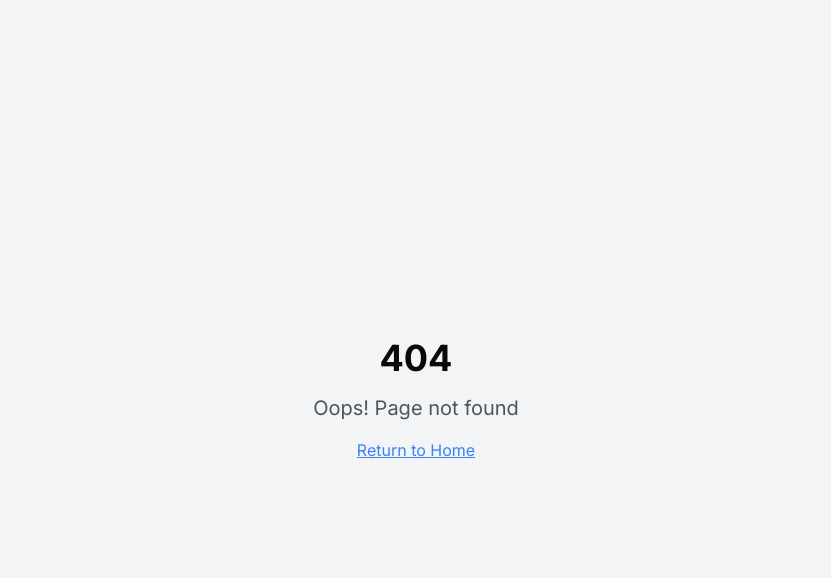
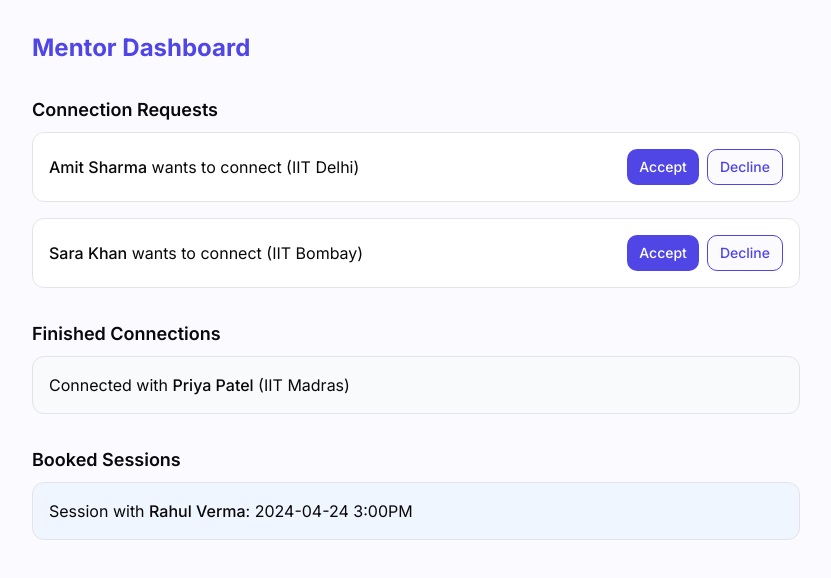
Before and after one commit to DHARANIDHARAN03K/elophaz-mentor-connect, a React (Vite) app: page /mentor/dashboard in a window 1280 px wide. Before the commit this address had no page. Shown: the top 578 px of the page, without its empty margins (224-1055 px from the left). Built offline with nearby package versions, Linux system fonts and the light colour scheme.

Commit message:
Add mentor and student pages
Implement navigation to different pages after registration based on user role.

```diff
--- a/src/App.tsx
+++ b/src/App.tsx
@@ -1,3 +1,4 @@
+
 import { Toaster } from "@/components/ui/toaster";
 import { Toaster as Sonner } from "@/components/ui/sonner";
 import { TooltipProvider } from "@/components/ui/tooltip";
@@ -5,6 +6,8 @@ import { QueryClient, QueryClientProvider } from "@tanstack/react-query";
 import { BrowserRouter, Routes, Route } from "react-router-dom";
 import Index from "./pages/Index";
 import NotFound from "./pages/NotFound";
+import MentorDashboard from "./pages/MentorDashboard";
+import StudentDashboard from "./pages/StudentDashboard";
 
 const queryClient = new QueryClient();
 
@@ -16,6 +19,8 @@ const App = () => (
       <BrowserRouter>
         <Routes>
           <Route path="/" element={<Index />} />
+          <Route path="/mentor/dashboard" element={<MentorDashboard />} />
+          <Route path="/student/dashboard" element={<StudentDashboard />} />
           {/* ADD ALL CUSTOM ROUTES ABOVE THE CATCH-ALL "*" ROUTE */}
           <Route path="*" element={<NotFound />} />
         </Routes>
--- /dev/null
+++ b/src/pages/MentorDashboard.tsx
@@ -0,0 +1,81 @@
+
+import React from "react";
+import { Button } from "@/components/ui/button";
+
+const MentorDashboard: React.FC = () => {
+  // Placeholder static "requests", "connections", "sessions". Replace with real data after Supabase integration!
+  const connectionRequests = [
+    { id: 1, student: "Amit Sharma", college: "IIT Delhi", status: "pending" },
+    { id: 2, student: "Sara Khan", college: "IIT Bombay", status: "pending" }
+  ];
+  const finishedConnections = [
+    { id: 3, student: "Priya Patel", college: "IIT Madras" }
+  ];
+  const bookedSessions = [
+    { id: 4, student: "Rahul Verma", time: "2024-04-24 3:00PM" }
+  ];
+
+  return (
+    <div className="max-w-3xl mx-auto py-8">
+      <h1 className="text-2xl font-bold mb-8 text-elophaz-primary">Mentor Dashboard</h1>
+
+      <section className="mb-8">
+        <h2 className="font-semibold text-lg mb-2">Connection Requests</h2>
+        <div className="space-y-4">
+          {connectionRequests.length === 0 ? (
+            <div className="text-gray-500">No new connection requests.</div>
+          ) : (
+            connectionRequests.map(req => (
+              <div
+                key={req.id}
+                className="border rounded-lg p-4 bg-white flex justify-between items-center"
+              >
+                <div>
+                  <div>
+                    <span className="font-medium">{req.student}</span> wants to connect ({req.college})
+                  </div>
+                </div>
+                <div className="flex gap-2">
+                  <Button size="sm" className="bg-elophaz-primary text-white">Accept</Button>
+                  <Button size="sm" variant="outline" className="border-elophaz-primary text-elophaz-primary">Decline</Button>
+                </div>
+              </div>
+            ))
+          )}
+        </div>
+      </section>
+
+      <section className="mb-8">
+        <h2 className="font-semibold text-lg mb-2">Finished Connections</h2>
+        <div className="space-y-2">
+          {finishedConnections.length === 0 ? (
+            <div className="text-gray-500">No finished connections yet.</div>
+          ) : (
+            finishedConnections.map(con => (
+              <div key={con.id} className="border rounded-lg p-4 bg-gray-50">
+                Connected with <span className="font-medium">{con.student}</span> ({con.college})
+              </div>
+            ))
+          )}
+        </div>
+      </section>
+
+      <section>
+        <h2 className="font-semibold text-lg mb-2">Booked Sessions</h2>
+        <div className="space-y-2">
+          {bookedSessions.length === 0 ? (
+            <div className="text-gray-500">No upcoming sessions booked.</div>
+          ) : (
+            bookedSessions.map(sess => (
+              <div key={sess.id} className="border rounded-lg p-4 bg-blue-50">
+                Session with <span className="font-medium">{sess.student}</span>: {sess.time}
+              </div>
+            ))
+          )}
+        </div>
+      </section>
+    </div>
+  );
+};
+
+export default MentorDashboard;
--- /dev/null
+++ b/src/pages/StudentDashboard.tsx
@@ -0,0 +1,77 @@
+
+import React, { useState } from "react";
+import { Button } from "@/components/ui/button";
+import { mentors, colleges } from "@/utils/data";
+
+const StudentDashboard: React.FC = () => {
+  const [search, setSearch] = useState("");
+  const [selectedCollege, setSelectedCollege] = useState<string | null>(null);
+
+  const filteredColleges = colleges.filter(c =>
+    c.name.toLowerCase().includes(search.toLowerCase())
+  );
+
+  const mentorsForCollege = selectedCollege
+    ? mentors.filter(m => m.college === selectedCollege)
+    : [];
+
+  return (
+    <div className="max-w-4xl mx-auto py-8">
+      <h1 className="text-2xl font-bold mb-8 text-elophaz-primary">Student Dashboard</h1>
+
+      {/* College search */}
+      <section className="mb-8">
+        <h2 className="font-semibold mb-2">Search Colleges</h2>
+        <input
+          value={search}
+          onChange={e => setSearch(e.target.value)}
+          placeholder="Type to search for colleges..."
+          className="px-4 py-2 border rounded w-full mb-4"
+        />
+        <div className="grid grid-cols-2 md:grid-cols-3 gap-4">
+          {filteredColleges.length === 0 && (
+            <div className="col-span-3 text-gray-500">No colleges found.</div>
+          )}
+          {filteredColleges.map(college => (
+            <button
+              className={`px-4 py-2 rounded border ${selectedCollege === college.name ? "bg-elophaz-primary/80 text-white" : "bg-white"} hover:bg-elophaz-primary/20`}
+              key={college.name}
+              onClick={() => setSelectedCollege(college.name)}
+            >
+              {college.name}
+            </button>
+          ))}
+        </div>
+      </section>
+
+      {/* Mentors in college */}
+      <section>
+        <h2 className="font-semibold mb-2">
+          {selectedCollege ? `Mentors from ${selectedCollege}` : "Choose a college to find mentors"}
+        </h2>
+        <div className="space-y-4">
+          {selectedCollege && mentorsForCollege.length === 0 && (
+            <div className="text-gray-500">No mentors found for this college.</div>
+          )}
+          {mentorsForCollege.map(mentor => (
+            <div
+              key={mentor.id}
+              className="border rounded-lg p-4 bg-white flex items-center justify-between"
+            >
+              <div className="flex items-center gap-4">
+                <img src={mentor.avatar} alt={mentor.name} className="w-12 h-12 rounded-full" />
+                <div>
+                  <p className="font-medium">{mentor.name}</p>
+                  <p className="text-gray-500 text-sm">{mentor.branch} • {mentor.year}</p>
+                </div>
+              </div>
+              <Button size="sm" className="bg-elophaz-primary text-white">Request Connection</Button>
+            </div>
+          ))}
+        </div>
+      </section>
+    </div>
+  );
+};
+
+export default StudentDashboard;
```
